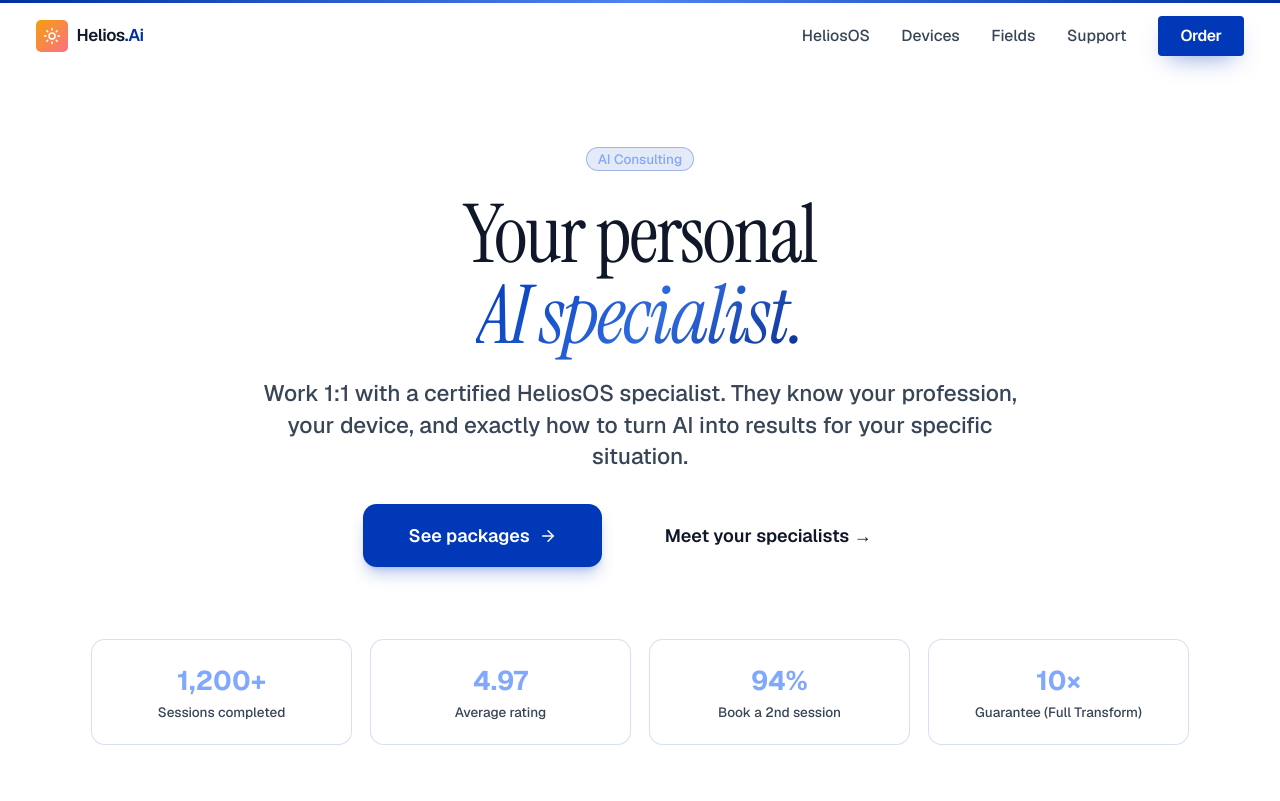
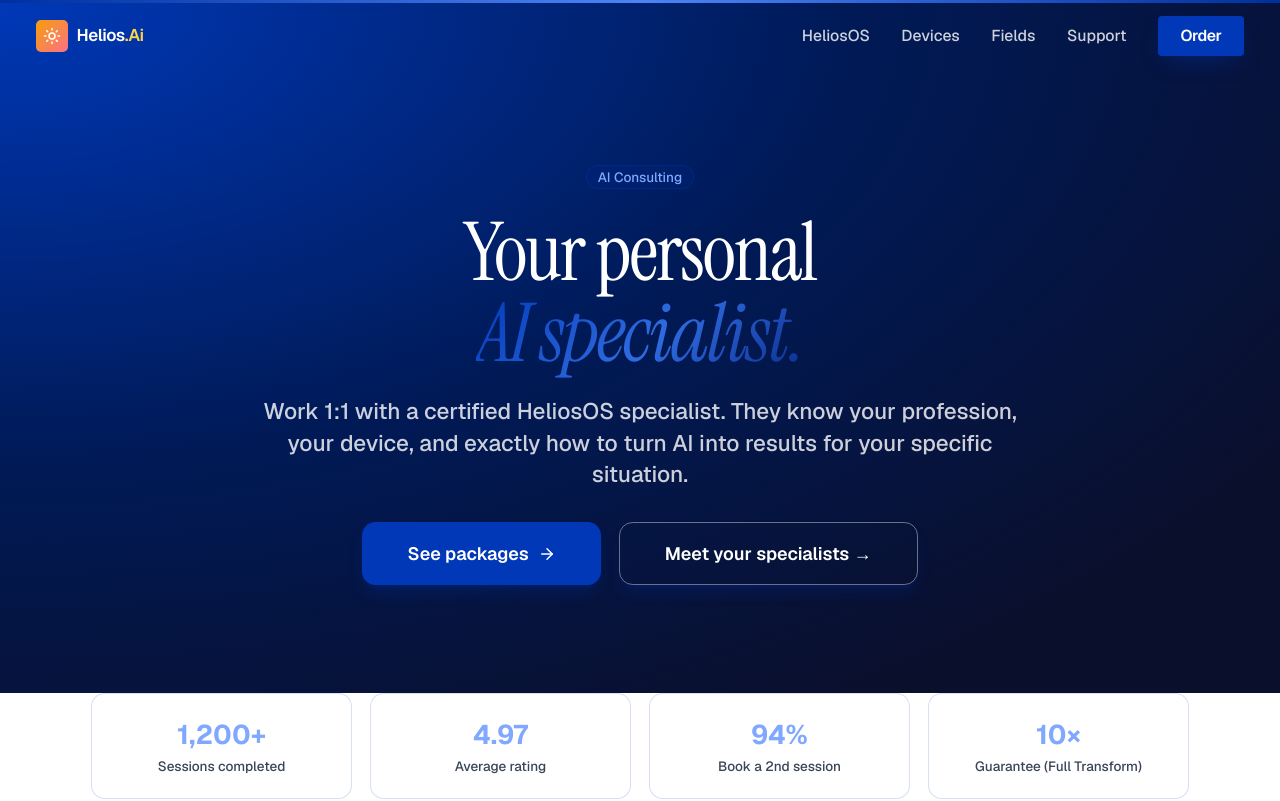
Before and after one commit to spalsh-spec/Kaal, a Next.js app: page /consulting in a window 1280 px wide. Shown: the top 801 px of the page. Built offline with nearby package versions, Linux system fonts and the light colour scheme.

Commit message:
Modernise content pages: dark premium hero bands on /how-it-works, /about, /consulting + nav light over them

```diff
--- a/app/about/page.tsx
+++ b/app/about/page.tsx
@@ -39,16 +39,18 @@ export default function AboutPage() {
     <div className="min-h-screen bg-background">
       <Nav />
 
-      {/* Hero */}
-      <section className="pt-32 pb-20 text-center max-w-4xl mx-auto px-6">
+      {/* Hero — dark premium band */}
+      <section className="helios-panel text-white">
+        <div className="pt-36 pb-24 text-center max-w-4xl mx-auto px-6">
           <motion.div initial={{ opacity: 0, y: 20 }} animate={{ opacity: 1, y: 0 }} className="space-y-5">
             <Badge variant="volta">Our Story</Badge>
-          <h1 className="text-5xl md:text-6xl lg:text-7xl font-display font-normal tracking-tight">
+            <h1 className="text-5xl md:text-6xl lg:text-7xl font-display font-normal tracking-tight text-white">
               AI for humans.
               <br />
               <span className="font-display italic gradient-text">Not developers.</span>
             </h1>
           </motion.div>
+        </div>
       </section>
 
       {/* Manifesto */}
--- a/app/consulting/page.tsx
+++ b/app/consulting/page.tsx
@@ -74,16 +74,17 @@ export default function ConsultingPage() {
     <div className="min-h-screen bg-background">
       <Nav />
 
-      {/* Hero */}
-      <section className="pt-32 pb-16 text-center max-w-4xl mx-auto px-6">
+      {/* Hero — dark premium band */}
+      <section className="helios-panel text-white">
+        <div className="pt-36 pb-24 text-center max-w-4xl mx-auto px-6">
           <motion.div initial={{ opacity: 0, y: 20 }} animate={{ opacity: 1, y: 0 }} className="space-y-5">
             <Badge variant="volta">AI Consulting</Badge>
-          <h1 className="text-5xl md:text-6xl lg:text-7xl font-display font-normal tracking-tight">
+            <h1 className="text-5xl md:text-6xl lg:text-7xl font-display font-normal tracking-tight text-white">
               Your personal
               <br />
               <span className="font-display italic gradient-text">AI specialist.</span>
             </h1>
-          <p className="text-xl text-muted-foreground max-w-2xl mx-auto">
+            <p className="text-xl text-white/80 max-w-2xl mx-auto font-medium">
               Work 1:1 with a certified HeliosOS specialist. They know your profession,
               your device, and exactly how to turn AI into results for your specific situation.
             </p>
@@ -91,11 +92,12 @@ export default function ConsultingPage() {
               <Button asChild variant="volta" size="xl">
                 <Link href="#packages">See packages <ArrowRight className="h-5 w-5" /></Link>
               </Button>
-            <Button asChild variant="ghost" size="xl">
+              <Button asChild size="xl" className="bg-white/12 text-white border border-white/40 hover:bg-white/20">
                 <Link href="#specialists">Meet your specialists →</Link>
               </Button>
             </div>
           </motion.div>
+        </div>
       </section>
 
       {/* Trust bar */}
--- a/app/how-it-works/page.tsx
+++ b/app/how-it-works/page.tsx
@@ -115,19 +115,21 @@ export default function HowItWorksPage() {
     <div className="min-h-screen bg-background">
       <Nav />
 
-      {/* Hero */}
-      <section className="pt-32 pb-16 text-center max-w-4xl mx-auto px-6">
+      {/* Hero — dark premium band */}
+      <section className="helios-panel text-white">
+        <div className="bg-grid-pattern/0 pt-36 pb-24 text-center max-w-4xl mx-auto px-6">
           <motion.div initial={{ opacity: 0, y: 20 }} animate={{ opacity: 1, y: 0 }} className="space-y-5">
             <Badge variant="volta">The Process</Badge>
-          <h1 className="text-5xl md:text-6xl lg:text-7xl font-display font-normal tracking-tight">
+            <h1 className="text-5xl md:text-6xl lg:text-7xl font-display font-normal tracking-tight text-white">
               Simple by design.
               <br />
               <span className="font-display italic gradient-text">Powerful in practice.</span>
             </h1>
-          <p className="text-xl text-muted-foreground max-w-2xl mx-auto">
+            <p className="text-xl text-white/80 max-w-2xl mx-auto font-medium">
               From order to first AI win in 8 days. Here&apos;s exactly what happens — no surprises.
             </p>
           </motion.div>
+        </div>
       </section>
 
       {/* Timeline strip */}
--- a/components/nav.tsx
+++ b/components/nav.tsx
@@ -27,8 +27,8 @@ export function Nav() {
     return () => window.removeEventListener('scroll', onScroll)
   }, [])
 
-  // Light text over the dark hero (homepage + /devices), at the top, not scrolled.
-  const light = (pathname === '/' || pathname === '/devices') && !scrolled && !open
+  // Light text over the dark hero pages, at the top, not scrolled.
+  const light = ['/', '/devices', '/how-it-works', '/about', '/consulting'].includes(pathname) && !scrolled && !open
 
   return (
     <header
```
Lines whose indentation alone changed are shown as unchanged.
